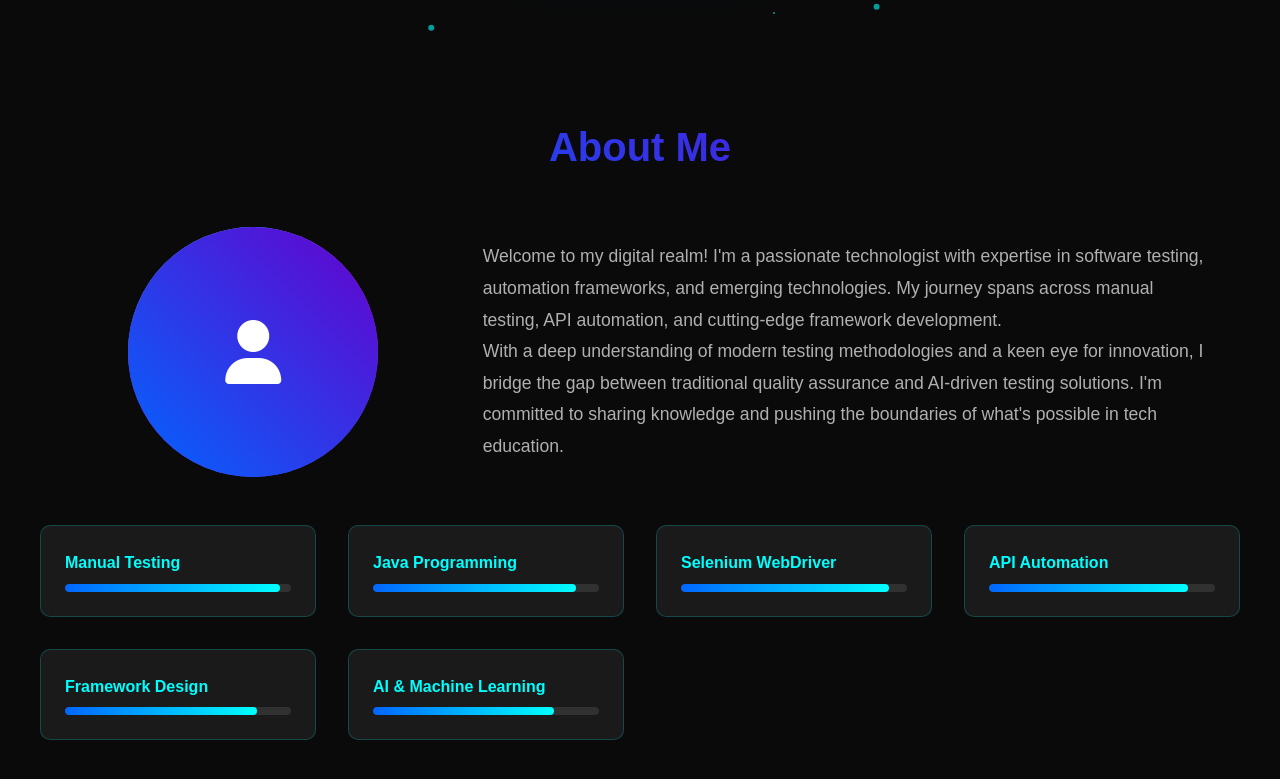
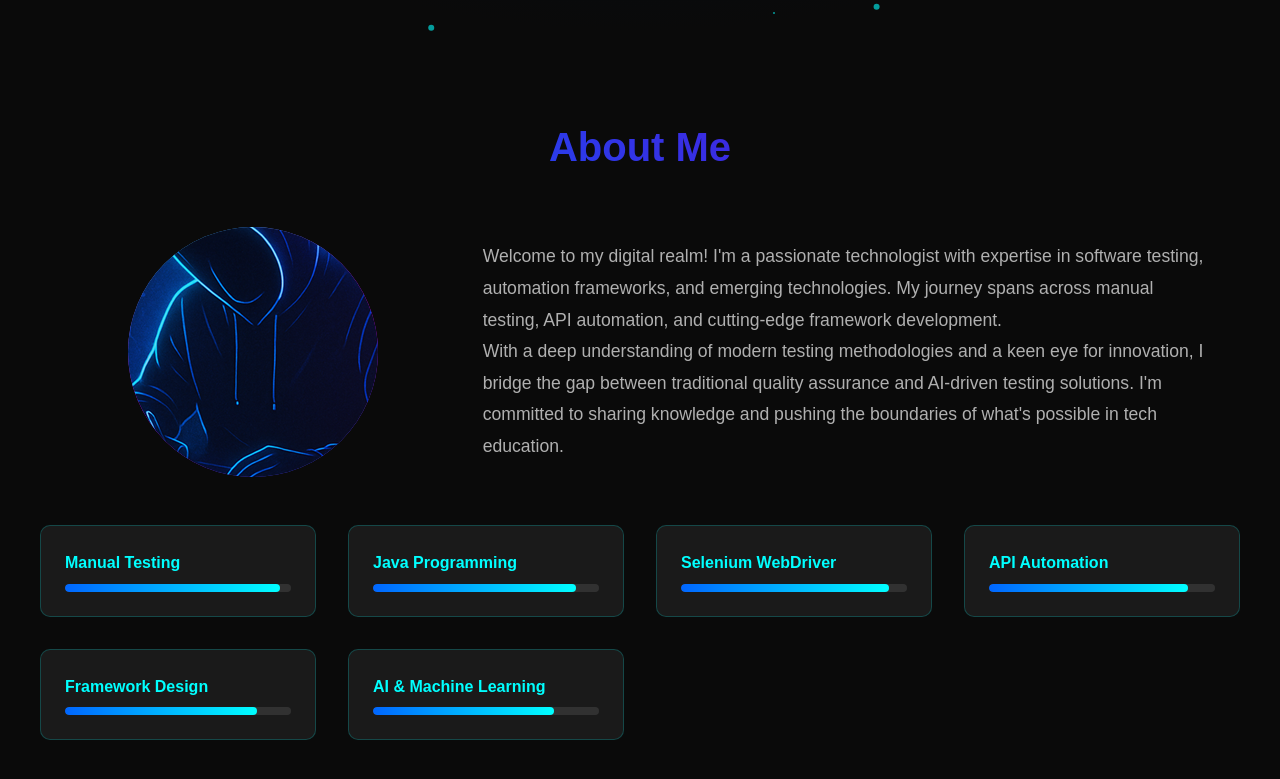
Before and after one commit to PanjatanCoders/saddam-techspace, a plain HTML site: page index.html in a window 1280 px wide. Shown: the part 765-1544 px from the top of the page. Drawn offline with Linux system fonts and the light colour scheme.

Commit message:
avatar added

```diff
--- a/index.html
+++ b/index.html
@@ -52,7 +52,8 @@
         <div class="about-content">
             <div class="avatar-container">
                 <div class="avatar">
-                    <i class="fas fa-user"></i>
+                    <!-- <i class="fas fa-user"></i> -->
+                     <img src="/assets/avtar.png" alt="Saddam Hossain">
                 </div>
             </div>
             <div class="about-text">
```
Also changed, not shown: assets/avtar.png (added).
